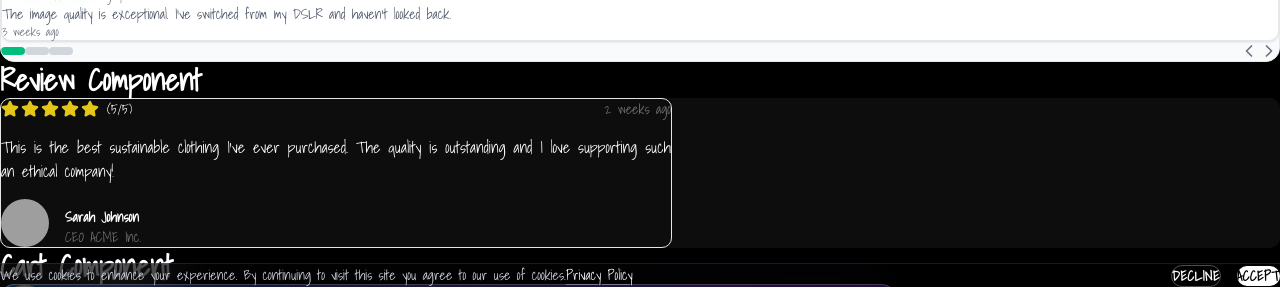
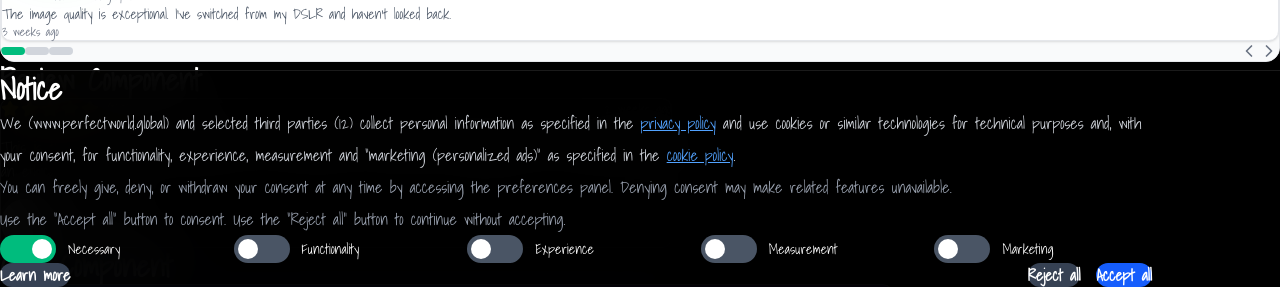
Before and after one commit to ankur-prasad/perfect-world-frontend, a React (Vite) app: page /demo in a window 1280 px wide. Shown: the part 513-800 px from the top of the page. Built offline with nearby package versions, Linux system fonts and the light colour scheme; no server answers; grey boxes are pictures that could not be loaded.

Commit message:
more subtle cloud. will do later

```diff
--- a/src/components/Home/FAQ.tsx
+++ b/src/components/Home/FAQ.tsx
@@ -28,8 +28,8 @@ export default function FAQ() {
     const [activeIndex, setActiveIndex] = useState<number | null>(null);
 
     return (
-        <section className="py-32 bg-gray-50 text-black relative z-10">
-            <div className="flex justify-center">
+        <section className="min-h-screen bg-gray-50 text-black relative z-10 flex items-center py-20">
+            <div className="flex justify-center w-full">
                 <div className="w-full px-4 max-w-[1200px]">
                     <motion.h2
                         className="text-5xl md:text-6xl font-bold mb-20 text-center"
--- a/src/components/Layout/CookieConsent.tsx
+++ b/src/components/Layout/CookieConsent.tsx
@@ -1,8 +1,24 @@
 import { useState, useEffect } from 'react'
 import { motion, AnimatePresence } from 'framer-motion'
 
+interface CookiePreferences {
+    necessary: boolean
+    functionality: boolean
+    experience: boolean
+    measurement: boolean
+    marketing: boolean
+}
+
 export default function CookieConsent() {
     const [isVisible, setIsVisible] = useState(false)
+    const [showDetails, setShowDetails] = useState(false)
+    const [preferences, setPreferences] = useState<CookiePreferences>({
+        necessary: true, // Always true, can't be disabled
+        functionality: false,
+        experience: false,
+        measurement: false,
+        marketing: false,
+    })
 
     useEffect(() => {
         // Check if user has already consented
@@ -14,14 +30,35 @@ export default function CookieConsent() {
         }
     }, [])
 
-    const handleAccept = () => {
+    const handleAcceptAll = () => {
+        const allAccepted = {
+            necessary: true,
+            functionality: true,
+            experience: true,
+            measurement: true,
+            marketing: true,
+        }
         localStorage.setItem('cookie-consent', 'accepted')
+        localStorage.setItem('cookie-preferences', JSON.stringify(allAccepted))
         setIsVisible(false)
     }
 
-    const handleReject = () => {
+    const handleRejectAll = () => {
+        const onlyNecessary = {
+            necessary: true,
+            functionality: false,
+            experience: false,
+            measurement: false,
+            marketing: false,
+        }
         localStorage.setItem('cookie-consent', 'rejected')
+        localStorage.setItem('cookie-preferences', JSON.stringify(onlyNecessary))
         setIsVisible(false)
+    }
+
+    const togglePreference = (key: keyof CookiePreferences) => {
+        if (key === 'necessary') return // Can't disable necessary cookies
+        setPreferences(prev => ({ ...prev, [key]: !prev[key] }))
     }
 
     return (
@@ -34,31 +71,128 @@ export default function CookieConsent() {
                     transition={{ duration: 0.5, ease: 'easeOut' }}
                     className="fixed bottom-0 left-0 right-0 z-50 w-full"
                 >
-                    <div className="bg-black/60 backdrop-blur-xl border-t border-white/10 p-12 md:p-16">
-                        <div className="container mx-auto max-w-7xl flex flex-col md:flex-row items-center justify-between gap-6">
-                            <div className="flex-1 text-center md:text-left">
-                                <p className="text-gray-300 text-sm leading-relaxed max-w-2xl">
-                                    We use cookies to enhance your experience. By continuing to visit this site you agree to our use of cookies.
-                                    <button className="ml-2 text-white underline decoration-white/30 hover:decoration-white underline-offset-4 transition-all">
-                                        Privacy Policy
-                                    </button>
+                    <div className="bg-black/95 backdrop-blur-xl border-t border-white/10 p-10 md:p-16">
+                        <div className="container mx-auto max-w-6xl">
+                            {/* Header */}
+                            <div className="mb-12">
+                                <h2 className="text-white text-2xl md:text-3xl font-bold mb-8">Notice</h2>
+                                <p className="text-gray-300 text-base leading-loose mb-8">
+                                    We (www.perfectworld.global) and selected third parties (12) collect personal information as specified in the{' '}
+                                    <a href="/privacy-policy" className="text-blue-400 hover:text-blue-300 underline">
+                                        privacy policy
+                                    </a>{' '}
+                                    and use cookies or similar technologies for technical purposes and, with your consent, for{' '}
+                                    <strong>functionality, experience, measurement and "marketing (personalized ads)"</strong> as specified in the{' '}
+                                    <a href="/cookie-policy" className="text-blue-400 hover:text-blue-300 underline">
+                                        cookie policy
+                                    </a>
+                                    .
+                                </p>
+                                <p className="text-gray-400 text-base leading-loose mt-10">
+                                    You can freely give, deny, or withdraw your consent at any time by accessing the preferences panel. Denying consent may make related features unavailable.
+                                </p>
+                                <p className="text-gray-400 text-base leading-loose mt-6">
+                                    Use the "Accept all" button to consent. Use the "Reject all" button to continue without accepting.
                                 </p>
                             </div>
 
-                            <div className="flex items-center gap-4">
+                            {/* Toggle Switches */}
+                            <div className="grid grid-cols-2 md:grid-cols-5 gap-4 mb-14">
+                                {[
+                                    { key: 'necessary' as const, label: 'Necessary' },
+                                    { key: 'functionality' as const, label: 'Functionality' },
+                                    { key: 'experience' as const, label: 'Experience' },
+                                    { key: 'measurement' as const, label: 'Measurement' },
+                                    { key: 'marketing' as const, label: 'Marketing' },
+                                ].map(({ key, label }) => (
+                                    <div key={key} className="flex items-center gap-3">
+                                        <button
+                                            onClick={() => togglePreference(key)}
+                                            disabled={key === 'necessary'}
+                                            className={`relative inline-flex h-7 w-14 items-center rounded-full transition-colors ${preferences[key]
+                                                ? 'bg-emerald-500'
+                                                : 'bg-gray-600'
+                                                } ${key === 'necessary' ? 'opacity-100' : 'cursor-pointer'}`}
+                                        >
+                                            <span
+                                                className={`inline-block h-5 w-5 transform rounded-full bg-white transition-transform ${preferences[key] ? 'translate-x-8' : 'translate-x-1'
+                                                    }`}
+                                            />
+                                        </button>
+                                        <span className="text-white text-sm font-medium">{label}</span>
+                                    </div>
+                                ))}
+                            </div>
+
+                            {/* Action Buttons */}
+                            <div className="flex flex-col sm:flex-row items-center justify-between gap-6">
                                 <button
-                                    onClick={handleReject}
-                                    className="px-8 py-3 bg-transparent border border-white/30 text-white font-bold rounded-full hover:bg-white/10 transition-colors text-sm tracking-wide"
+                                    onClick={() => setShowDetails(!showDetails)}
+                                    className="px-12 py-4 bg-gray-700 text-white font-semibold rounded-full hover:bg-gray-600 transition-colors"
                                 >
-                                    DECLINE
+                                    Learn more
                                 </button>
-                                <button
-                                    onClick={handleAccept}
-                                    className="px-8 py-3 bg-white text-black font-bold rounded-full hover:bg-gray-200 transition-colors text-sm tracking-wide"
-                                >
-                                    ACCEPT
-                                </button>
+
+                                <div className="flex items-center gap-4">
+                                    <button
+                                        onClick={handleRejectAll}
+                                        className="px-12 py-4 bg-gray-700 text-white font-semibold rounded-full hover:bg-gray-600 transition-colors"
+                                    >
+                                        Reject all
+                                    </button>
+                                    <button
+                                        onClick={handleAcceptAll}
+                                        className="px-12 py-4 bg-blue-600 text-white font-semibold rounded-full hover:bg-blue-500 transition-colors"
+                                    >
+                                        Accept all
+                                    </button>
+                                </div>
                             </div>
+
+                            {/* Details Panel */}
+                            <AnimatePresence>
+                                {showDetails && (
+                                    <motion.div
+                                        initial={{ height: 0, opacity: 0 }}
+                                        animate={{ height: 'auto', opacity: 1 }}
+                                        exit={{ height: 0, opacity: 0 }}
+                                        className="mt-6 overflow-hidden"
+                                    >
+                                        <div className="bg-white/5 rounded-xl p-6 space-y-4">
+                                            <div>
+                                                <h3 className="text-white font-semibold mb-2">Necessary</h3>
+                                                <p className="text-gray-400 text-sm">
+                                                    These cookies are essential for the website to function and cannot be disabled.
+                                                </p>
+                                            </div>
+                                            <div>
+                                                <h3 className="text-white font-semibold mb-2">Functionality</h3>
+                                                <p className="text-gray-400 text-sm">
+                                                    These cookies enable enhanced functionality and personalization, such as remembering your preferences.
+                                                </p>
+                                            </div>
+                                            <div>
+                                                <h3 className="text-white font-semibold mb-2">Experience</h3>
+                                                <p className="text-gray-400 text-sm">
+                                                    These cookies help us understand how you interact with our website to improve your experience.
+                                                </p>
+                                            </div>
+                                            <div>
+                                                <h3 className="text-white font-semibold mb-2">Measurement</h3>
+                                                <p className="text-gray-400 text-sm">
+                                                    These cookies help us measure traffic and analyze your behavior to improve our service.
+                                                </p>
+                                            </div>
+                                            <div>
+                                                <h3 className="text-white font-semibold mb-2">Marketing</h3>
+                                                <p className="text-gray-400 text-sm">
+                                                    These cookies are used to deliver personalized advertisements relevant to you and your interests.
+                                                </p>
+                                            </div>
+                                        </div>
+                                    </motion.div>
+                                )}
+                            </AnimatePresence>
                         </div>
                     </div>
                 </motion.div>
```
Also changed, not shown: src/components/3D/Globe.tsx (+39 -27 lines), src/components/3D/Satellite.tsx (+4 -3 lines), 1 other file (tests, documents, lock files or other folders).
